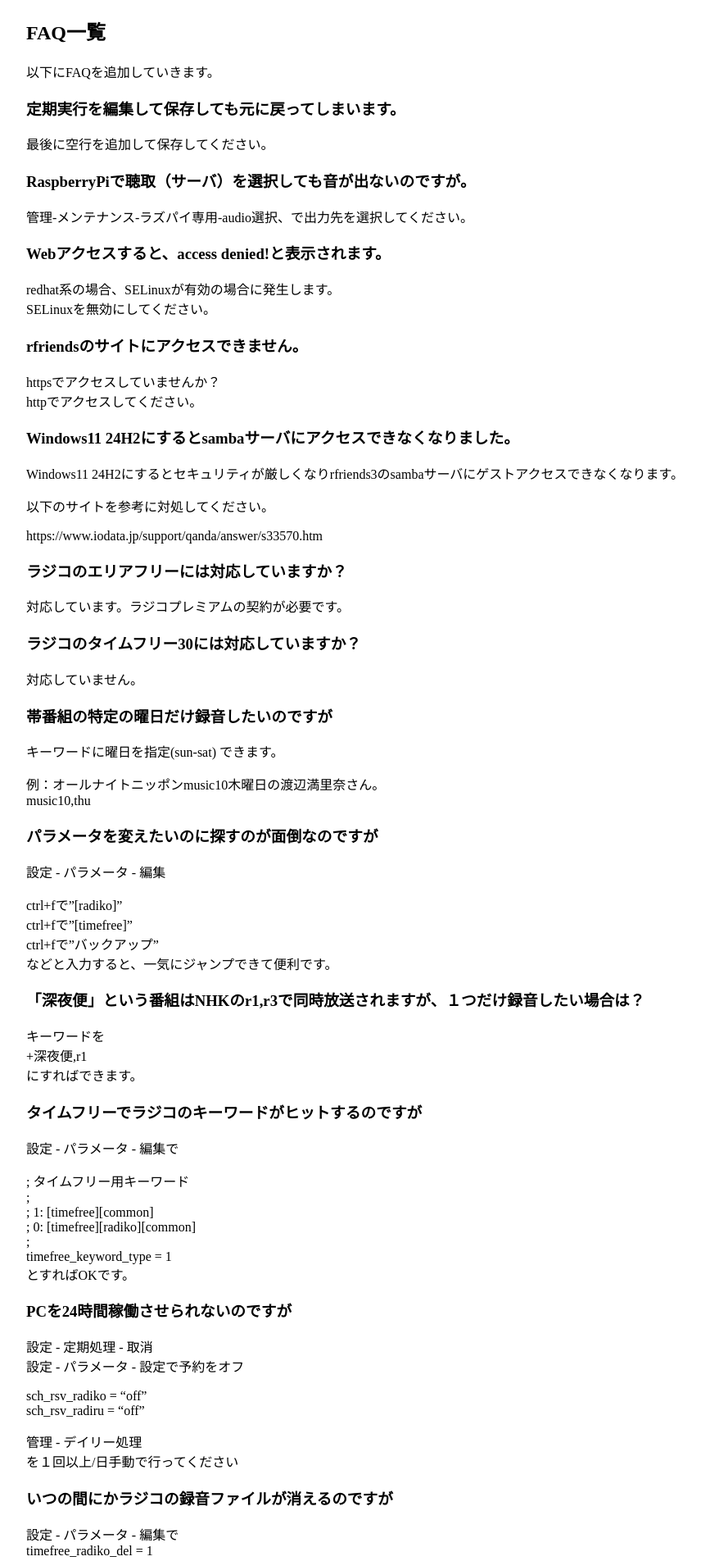
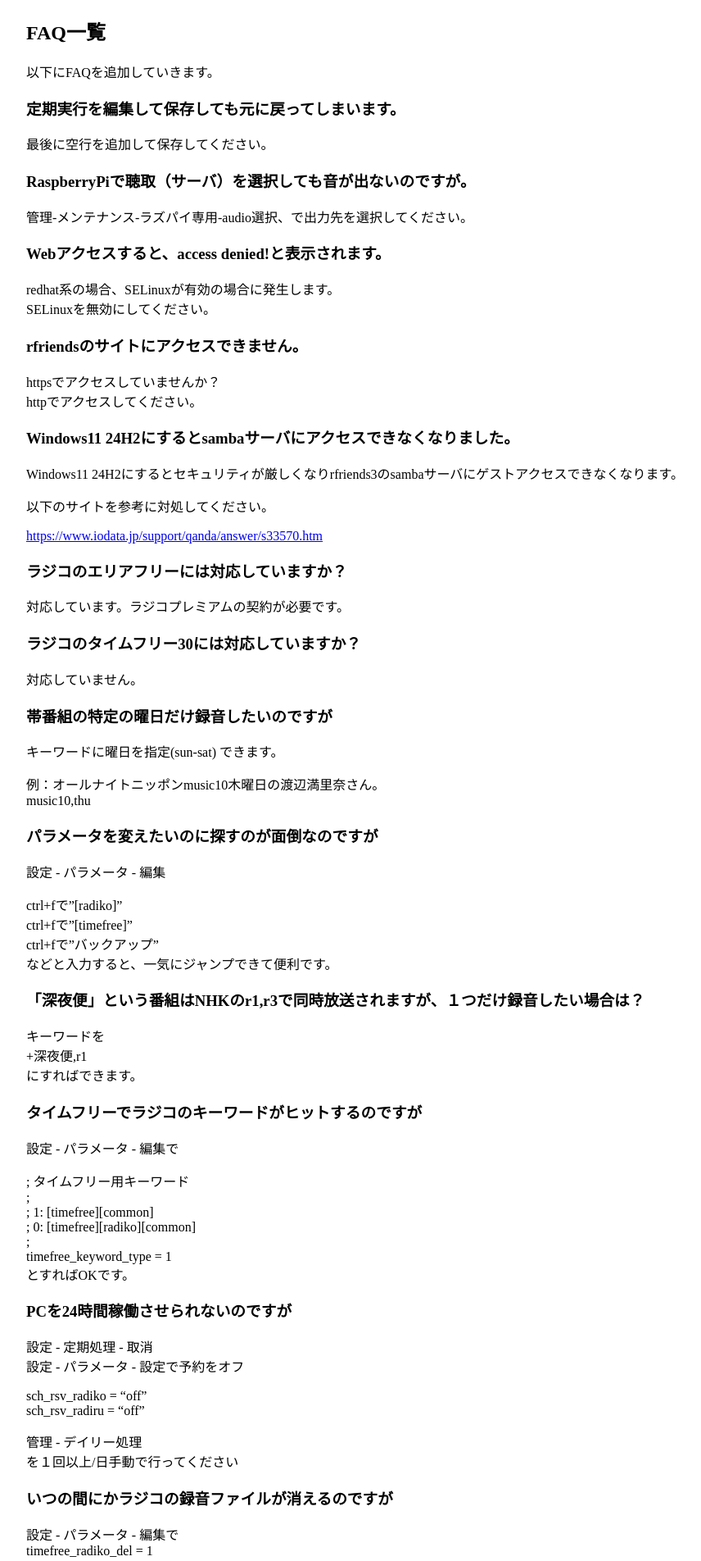
Before and after one commit to rfriends/rfriends, a Jekyll site: the page built from manual/faq.md, in a window 1280 px wide. Shown: the top 1904 px of the page at 82% size, without its empty margins (18-874 px from the left). Built offline with Jekyll 4.4.1, drawn with Linux system fonts in a browser that asks for light colours; our own code applies the rules of GitHub Pages for plain Markdown files; Markdown is read by kramdown in place of the engine named in the settings.

Commit message:
Update faq.md

```diff
--- a/manual/faq.md
+++ b/manual/faq.md
@@ -20,7 +20,7 @@ Windows11 24H2にするとセキュリティが厳しくなりrfriends3のsamba
 
 以下のサイトを参考に対処してください。
 
-https://www.iodata.jp/support/qanda/answer/s33570.htm
+<https://www.iodata.jp/support/qanda/answer/s33570.htm>
 
 ### ラジコのエリアフリーには対応していますか？
 対応しています。ラジコプレミアムの契約が必要です。
```
